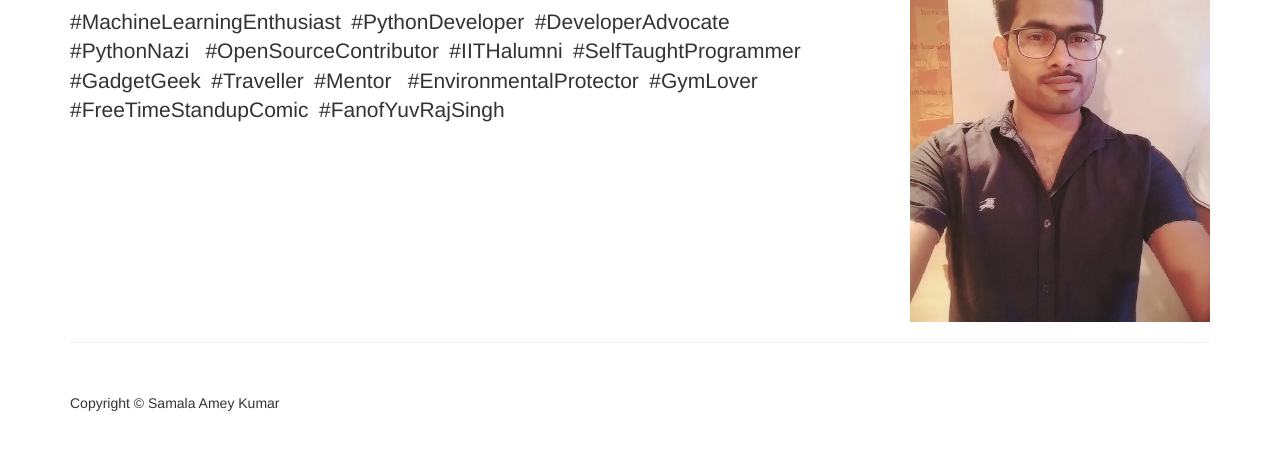
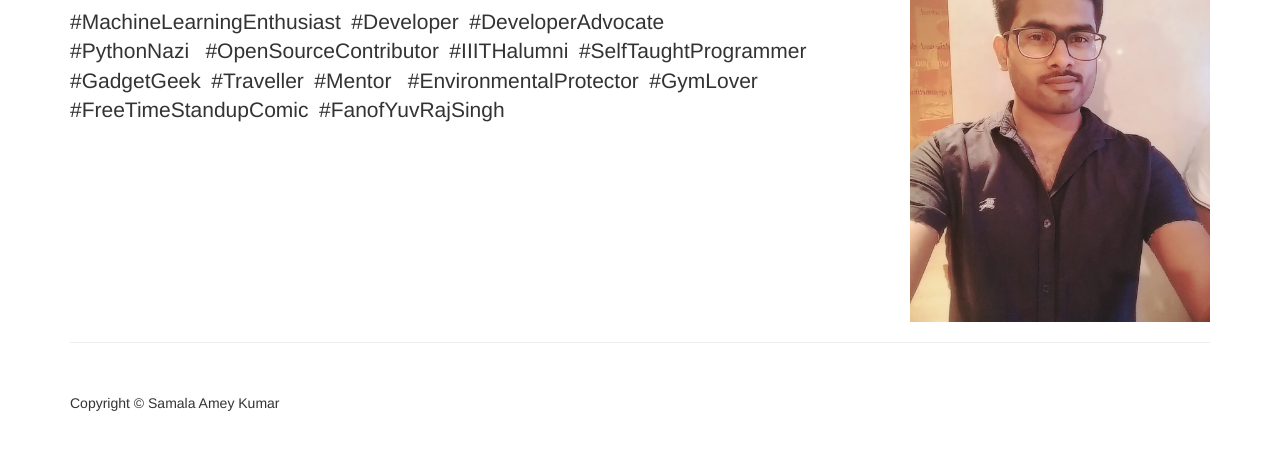
Before and after one commit to ameyyadav09/ameyyadav09.github.io, a plain HTML site: page index.html in a window 1280 px wide. Shown: the part 169-618 px from the top of the page. Drawn offline with nearby package versions, Linux system fonts and the light colour scheme; files whose address does not match are found by name.

Commit message:
spelling correction

```diff
--- a/index.html
+++ b/index.html
@@ -64,8 +64,8 @@
             <img class="featurette-image img-responsive pull-right" src="images/biopic.jpg" height="40" width="300" alt="biopic">
             <h2 class="featurette-heading">I am Samala Amey Kumar
             </h2>
-            <p class="lead">#MachineLearningEnthusiast&ensp;#PythonDeveloper&ensp;#DeveloperAdvocate&ensp;<br>#PythonNazi&ensp;
-            	#OpenSourceContributor&ensp;#IITHalumni&ensp;#SelfTaughtProgrammer&ensp;#GadgetGeek&ensp;#Traveller&ensp;#Mentor&ensp;
+            <p class="lead">#MachineLearningEnthusiast&ensp;#Developer&ensp;#DeveloperAdvocate&ensp;<br>#PythonNazi&ensp;
+            	#OpenSourceContributor&ensp;#IIITHalumni&ensp;#SelfTaughtProgrammer&ensp;#GadgetGeek&ensp;#Traveller&ensp;#Mentor&ensp;
             	#EnvironmentalProtector&ensp;#GymLover&ensp;#FreeTimeStandupComic&ensp;#FanofYuvRajSingh</p>
         </div>
         <hr class="featurette">
```
